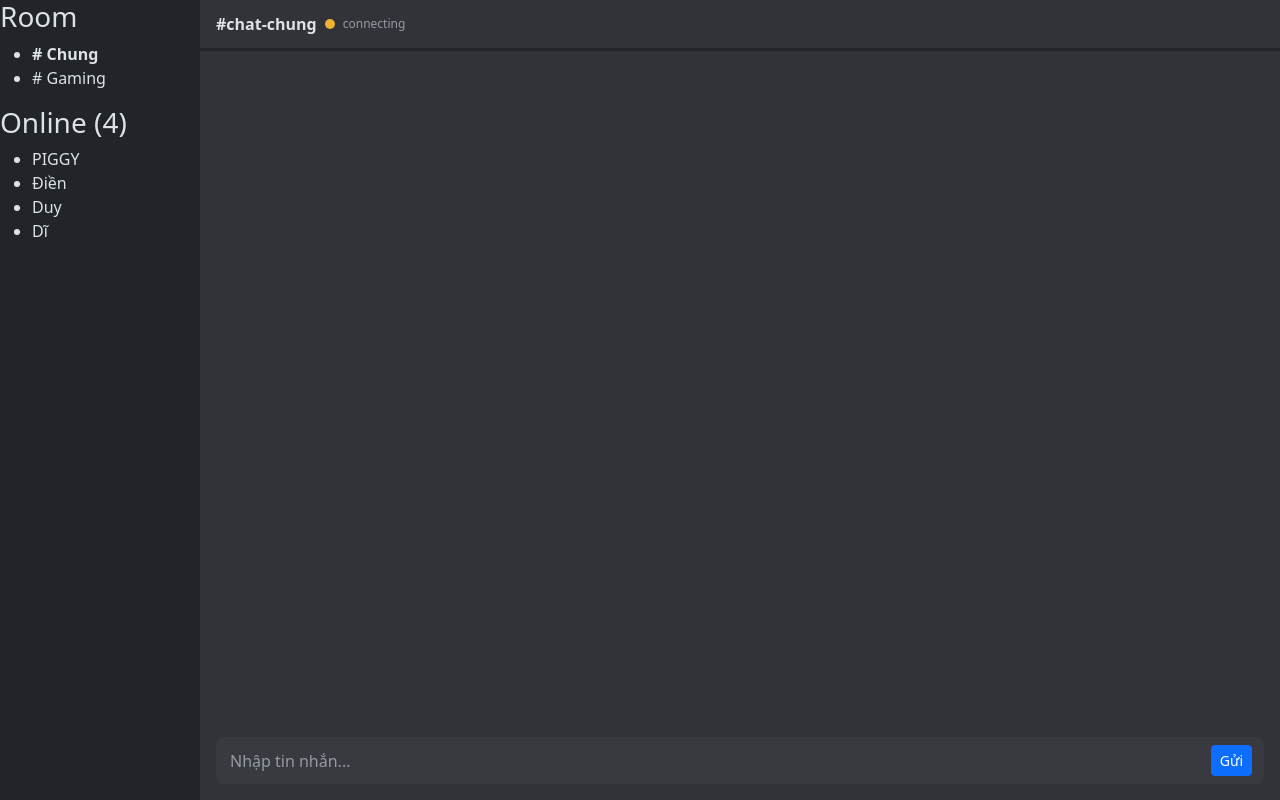
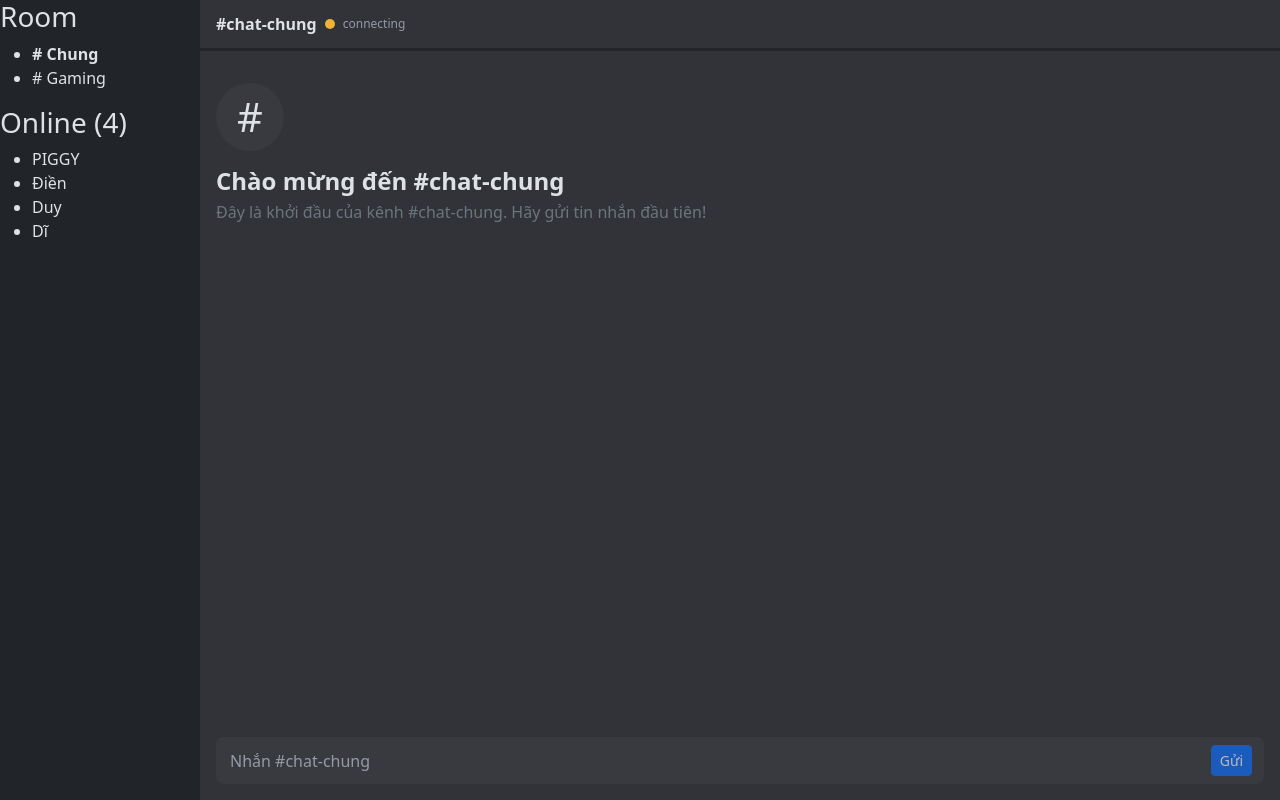
Before and after one commit to nguyenvandiennlu/Nhom69_LTFE, a React (Vite) app: page /chat in a window 1280 px wide. Built offline with nearby package versions, Linux system fonts and the light colour scheme; no server answers.

Commit message:
Function - bổ sung giao diện tương tác và khung - In progress - Hiện lời chào kênh

```diff
--- a/src/components/ChatInput.tsx
+++ b/src/components/ChatInput.tsx
@@ -21,9 +21,9 @@ export default function ChatInput({ onSend }: Props) {
                     value={text}
                     onChange={(e) => setText(e.target.value)}
                     onKeyDown={(e) => e.key === 'Enter' && handleSend()}
-                    placeholder="Nhập tin nhắn..."
+                    placeholder="Nhắn #chat-chung"
                 />
-                <button className="btn btn-primary btn-sm" onClick={handleSend}>Gửi</button>
+                <button className="btn btn-primary btn-sm" onClick={handleSend} disabled={!text.trim()}>Gửi</button>
             </div>
         </div>
     );
--- a/src/components/MessageList.tsx
+++ b/src/components/MessageList.tsx
@@ -14,6 +14,11 @@ export default function MessageList({ messages, username }: Props) {
     }, [messages]);
     return (
         <div className="message-list flex-grow-1 overflow-auto">
+            <div className="message-list__empty px-3">
+                <div className="message-list__empty-icon">#</div>
+                <h4 className="fw-bold mt-3 mb-1">Chào mừng đến #chat-chung</h4>
+                <p className="text-secondary">Đây là khởi đầu của kênh #chat-chung. Hãy gửi tin nhắn đầu tiên!</p>
+            </div>
             {messages.map((m, i) => {
                 const day = new Date(m.time).toLocaleDateString("vi-VN", {
                     day: 'numeric',
--- a/src/styles/main.scss
+++ b/src/styles/main.scss
@@ -127,4 +127,17 @@ $dis-input: #383a40;
       background: rgba(255, 255, 255, 0.1);
     }
   }
+  &__empty {
+    padding-top: 32px;
+  }
+  &__empty-icon {
+    width: 68px;
+    height: 68px;
+    border-radius: 50%;
+    background: $dis-input;
+    font-size: 40px;
+    display: flex;
+    align-items: center;
+    justify-content: center;
+  }
 }
```
